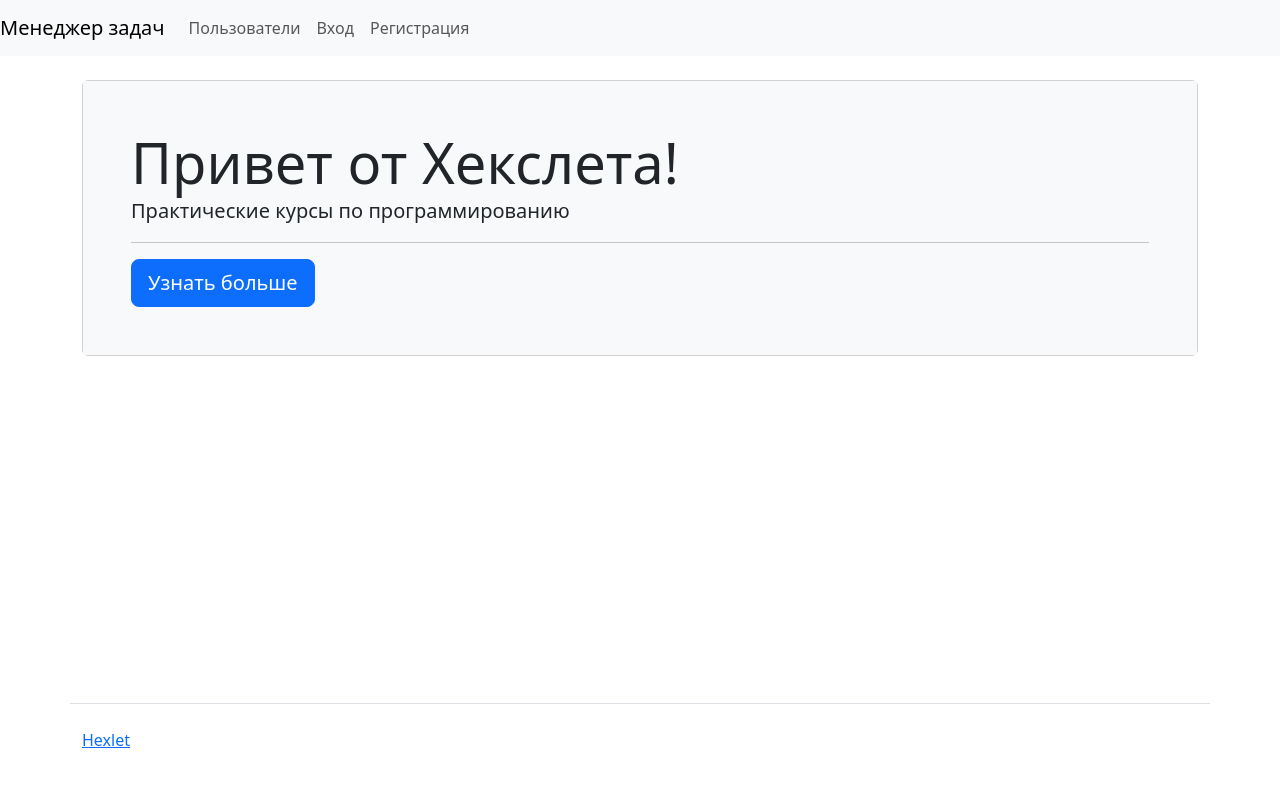
After one commit to KAnanev/python-project-52, a Django app: template task_manager/templates/index.html in a window 1280 px wide. The commit adds this page. Shown: the top 787 px of the page. Run offline with Django 4.2, Linux system fonts and the light colour scheme; the template is opened without the code that fills it, so the values that code supplies are empty; some libraries are stand-ins or nearby versions.

Commit message:
Изменил путь к шаблонам

```diff
--- a/task_manager/settings/components/base.py
+++ b/task_manager/settings/components/base.py
@@ -31,12 +31,10 @@ MIDDLEWARE = [
 
 ROOT_URLCONF = 'task_manager.urls'
 
-TEMPLATES_DIR = os.path.join(BASE_DIR, "templates")
-
 TEMPLATES = [
     {
         'BACKEND': 'django.template.backends.django.DjangoTemplates',
-        'DIRS': [TEMPLATES_DIR],
+        'DIRS': ["task_manager/templates"],
         'APP_DIRS': True,
         'OPTIONS': {
             'context_processors': [
--- a/templates/base.html
+++ b/task_manager/templates/base.html
@@ -10,7 +10,12 @@
 </head>
 <body class="d-flex flex-column min-vh-100">
 {% include 'navbar.html' %}
-{% block content %}{% endblock %}
+<div class="container wrapper flex-grow-1">
+  <h1 class="my-4">
+    {% block name_page %}{% endblock %}
+  </h1>
+  {% block content %}{% endblock %}
+</div>
 {% include 'footer.html' %}
 </body>
 </html>
--- /dev/null
+++ b/task_manager/templates/index.html
@@ -0,0 +1,11 @@
+{% extends "base.html" %}
+{% block title %}Менеджер задач Hexlet{% endblock %}
+{% block content %}
+<div class="card">
+    <div class="card-body p-5 bg-light"><div class="display-4">Привет от Хекслета!</div>
+        <p class="lead">Практические курсы по программированию</p>
+        <hr>
+        <a class="btn btn-primary btn-lg" href="https://ru.hexlet.io">Узнать больше</a>
+    </div>
+</div>
+{% endblock %}
--- /dev/null
+++ b/task_manager/templates/navbar.html
@@ -0,0 +1,41 @@
+<nav class="navbar navbar-expand-lg navbar-light bg-light">
+    <a class="navbar-brand" href="/">Менеджер задач</a>
+    <button class="navbar-toggler" data-toggle="collapse" data-target="#navbarToggleExternalContent">
+        <span class="navbar-toggler-icon"></span>
+    </button>
+    <div class="collapse navbar-collapse" id="navbarToggleExternalContent">
+        <ul class="navbar-nav mr-auto">
+            <li class="nav-item">
+                <a class="nav-link" href="{% url 'users' %}">Пользователи</a>
+            </li>
+            {% if user.is_authentificated %}
+            <li class="nav-item">
+                <a class="nav-link" href="/statuses/">Статусы</a>
+            </li>
+            <li class="nav-item">
+                <a class="nav-link" href="/labels/">Метки</a>
+            </li>
+            <li class="nav-item">
+                <a class="nav-link" href="/tasks/">Задачи</a>
+            </li>
+            {% endif %}
+        </ul>
+        <ul class="navbar-nav">
+            {% if user.is_authentificated %}
+            <form action="/logout/" method="post">
+                <input type="hidden" name="csrfmiddlewaretoken" value="6sEj0TSVOWiHwsRLFy8HkgTkSR3VUCOOZZmGHD0OGNxWNsUAkjhUJwJfL3yuLjwJ">
+                <input class="btn nav-link" type="submit" value="Выход">
+            </form>
+
+            {% else %}
+            <li class="nav-item">
+                <a class="nav-link" href="/login/">Вход</a>
+            </li>
+            <li class="nav-item">
+                <a class="nav-link" href="/users/create/">Регистрация</a>
+            </li>
+            {% endif %}
+
+        </ul>
+    </div>
+</nav>
```
Also changed, not shown: task_manager/account/templates/signup.html (added, +23 -0 lines), task_manager/account/templates/users.html (added, +10 -0 lines), templates/index.html (deleted, +0 -13 lines), templates/navbar.html (deleted, +0 -28 lines), templates/users.html (deleted, +0 -10 lines), task_manager/templates/footer.html (renamed from templates/footer.html).
